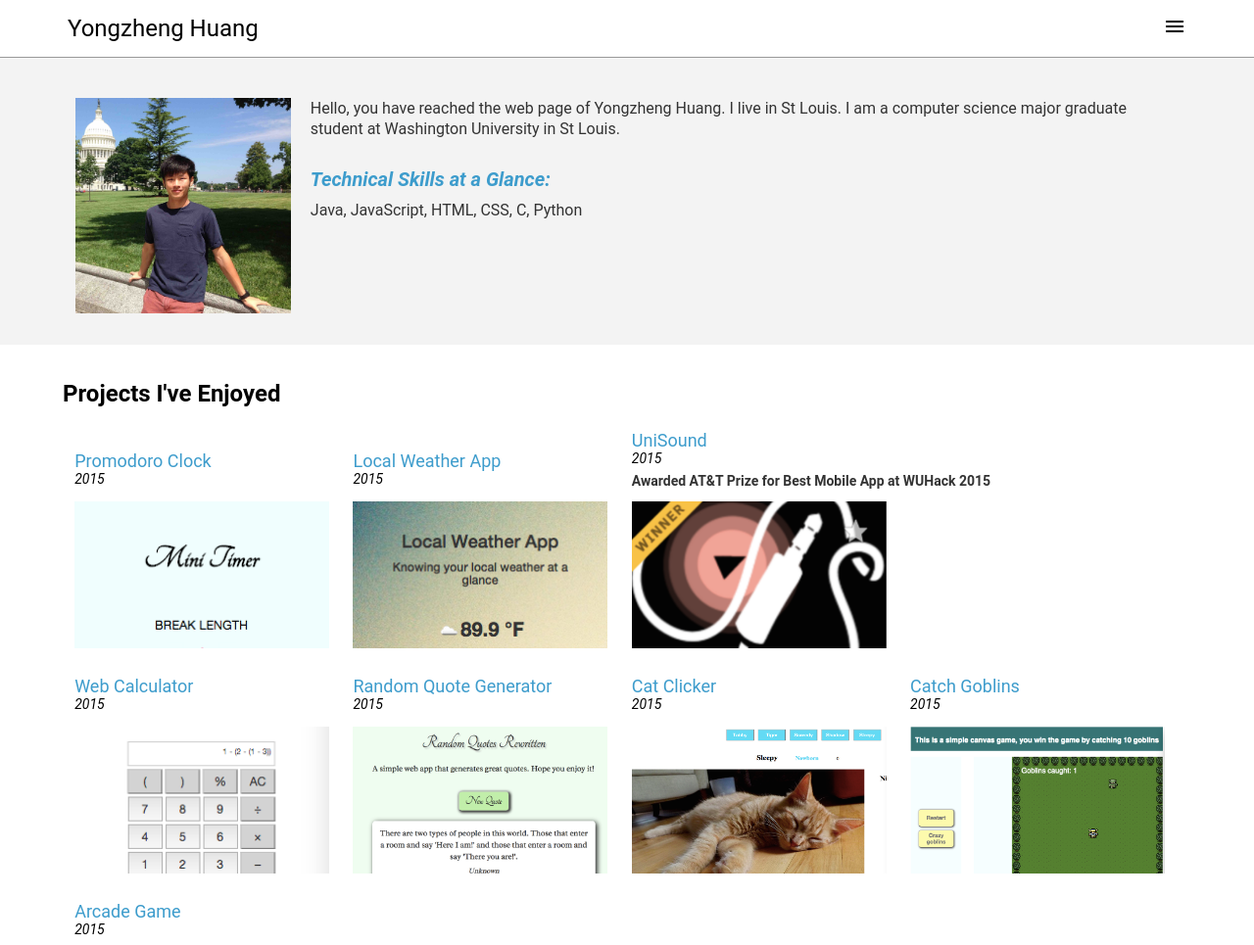
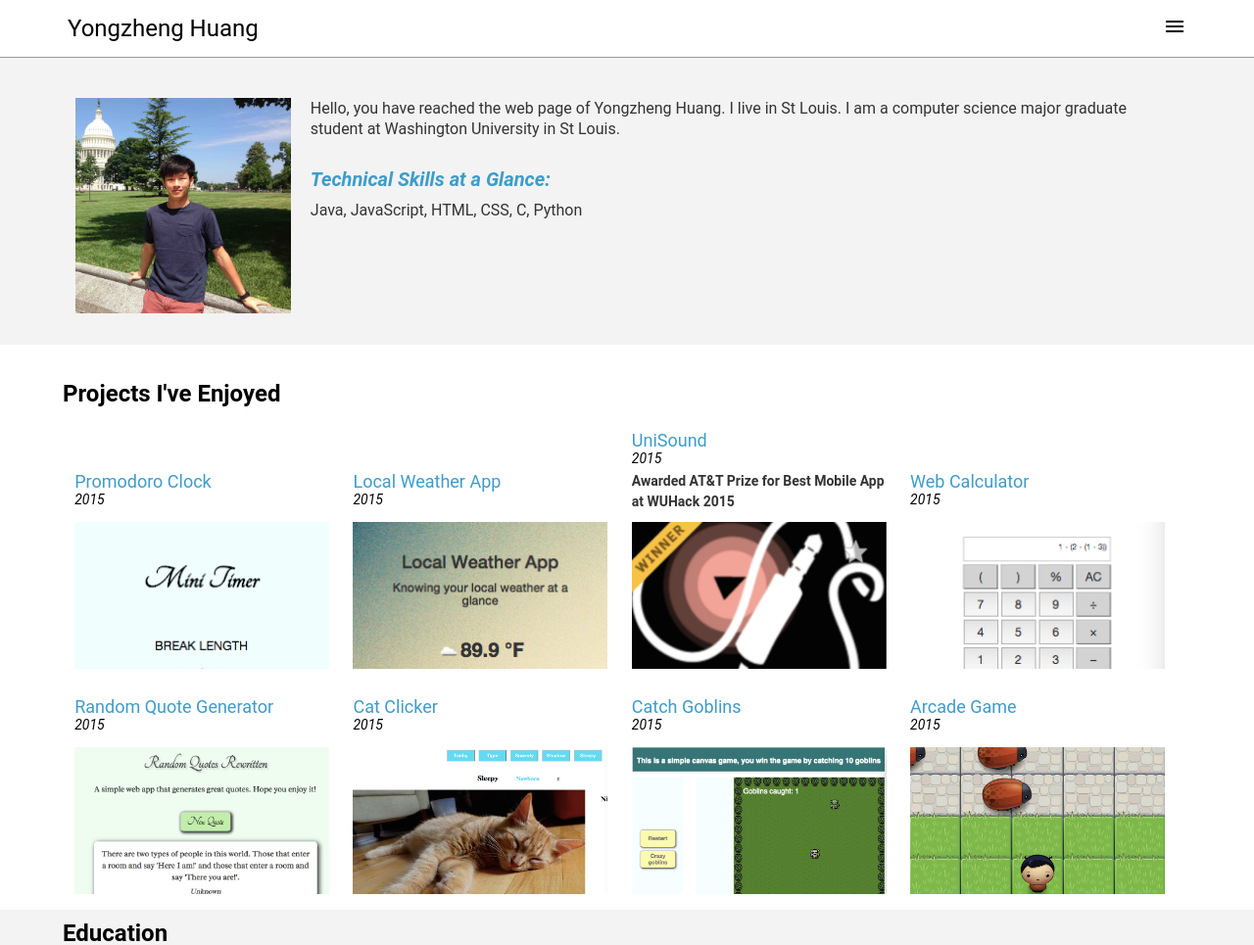
Before and after one commit to hahooy/myPage, a plain HTML site: page index.html in a window 1280 px wide. Shown: the top 965 px of the page at 98% size. Drawn offline with Linux system fonts and the light colour scheme; some packages are replaced by stand-ins of ours.

Commit message:
bug fixed

```diff
--- a/css/style.css
+++ b/css/style.css
@@ -175,6 +175,10 @@ div#header > h3{
 }
 
 /* style projects content */
+#projects-wrapper > div.project-entry{
+    width: 260px;
+}
+
 #projects-wrapper > div > p.title{
     font-size: 18px;
 }
```
